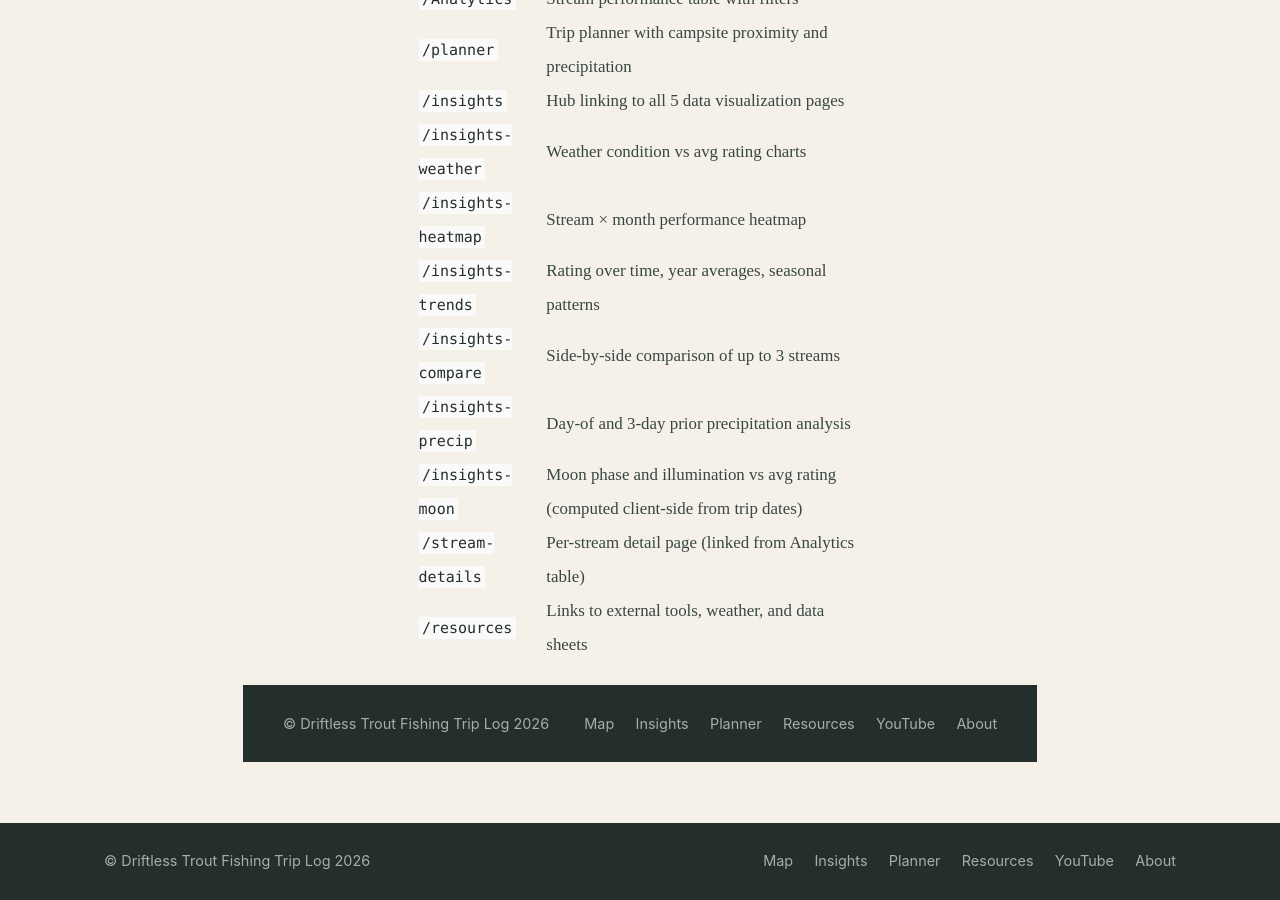
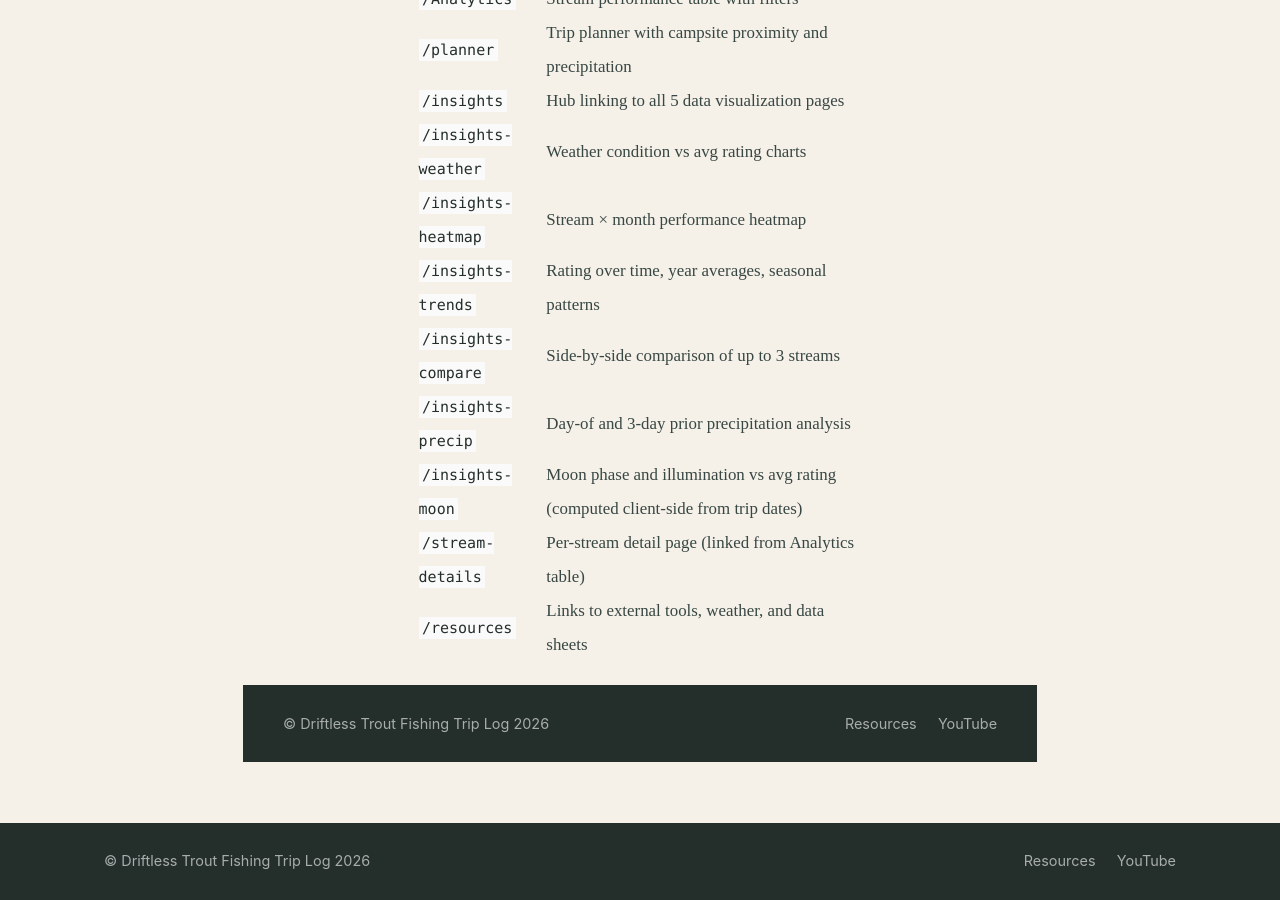
Before and after one commit to Cyro6/cyro6.github.io, a Jekyll site: the page built from NOTES.md, in a window 1280 px wide and 900 px high, scrolled down 2497 px. Built offline with Jekyll 4.4.1, drawn with Linux system fonts in a browser that asks for light colours; our own code applies the rules of GitHub Pages for plain Markdown files.

Commit message:
Simplify footer to Resources + YouTube; remove YouTube from top nav
Co-Authored-By: Claude Sonnet 4.6 <noreply@anthropic.com>

```diff
--- a/_config.yml
+++ b/_config.yml
@@ -32,7 +32,5 @@ navigation_header:
     url: /planner
   - title: Resources
     url: /resources
-  - title: YouTube
-    url: /youtube
   - title: About
     url: /about
--- a/_includes/site-footer.html
+++ b/_includes/site-footer.html
@@ -1,13 +1,9 @@
 <footer style="background:#242e2b;color:#a8adac;padding:1.25rem 0;margin-top:2rem;font-family:'Inter',sans-serif;font-size:.85rem;">
   <div style="max-width:1200px;margin:0 auto;padding:0 5%;display:flex;align-items:center;justify-content:space-between;flex-wrap:wrap;gap:.75rem;">
     <span>&copy; {{ site.title }} {{ site.time | date: '%Y' }}</span>
-    <nav style="display:flex;gap:1.25rem;flex-wrap:wrap;">
-      <a href="/map"       style="color:#a8adac;text-decoration:none;">Map</a>
-      <a href="/insights"  style="color:#a8adac;text-decoration:none;">Insights</a>
-      <a href="/planner"   style="color:#a8adac;text-decoration:none;">Planner</a>
+    <nav style="display:flex;gap:1.25rem;align-items:center;">
       <a href="/resources" style="color:#a8adac;text-decoration:none;">Resources</a>
-      <a href="/youtube"   style="color:#a8adac;text-decoration:none;">YouTube</a>
-      <a href="/about"     style="color:#a8adac;text-decoration:none;">About</a>
+      <a href="{{ site.youtube_url }}" target="_blank" rel="noopener" style="color:#a8adac;text-decoration:none;">YouTube</a>
     </nav>
   </div>
 </footer>
```
